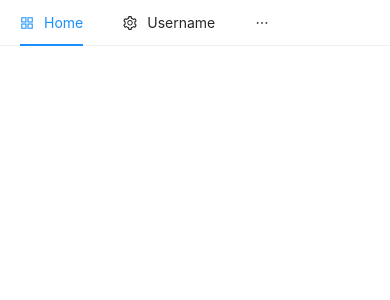
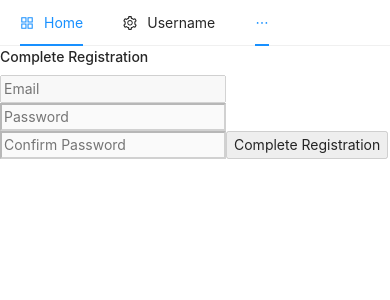
Before and after one commit to nbuikema/ecommerce, a React (Create React App) app in the folder client/: page /register/complete in a window 390 px wide. Shown: the top 300 px of the page. Built offline with nearby package versions, Linux system fonts and the light colour scheme.

Commit message:
implemented toast notifications and firebase auth for registering accounts with email and password

```diff
--- a/client/package.json
+++ b/client/package.json
@@ -7,10 +7,12 @@
     "@testing-library/react": "^9.5.0",
     "@testing-library/user-event": "^7.2.1",
     "antd": "^4.7.0",
+    "firebase": "^7.24.0",
     "react": "^16.14.0",
     "react-dom": "^16.14.0",
     "react-router-dom": "^5.2.0",
-    "react-scripts": "3.4.3"
+    "react-scripts": "3.4.3",
+    "react-toastify": "^6.0.9"
   },
   "scripts": {
     "start": "react-scripts start",
--- a/client/src/App.js
+++ b/client/src/App.js
@@ -1,20 +1,24 @@
 import React from 'react';
 import { Switch, Route } from 'react-router-dom';
+import { ToastContainer } from 'react-toastify';
 
 import Header from './components/nav/Header';
 
 import Home from './pages/core/Home';
 import Login from './pages/auth/Login';
 import Register from './pages/auth/Register';
+import RegisterComplete from './pages/auth/RegisterComplete';
 
 const App = () => {
   return (
     <>
       <Header />
+      <ToastContainer />
       <Switch>
         <Route exact path="/" component={Home} />
         <Route exact path="/login" component={Login} />
         <Route exact path="/register" component={Register} />
+        <Route exact path="/register/complete" component={RegisterComplete} />
       </Switch>
     </>
   );
--- a/client/src/components/nav/Header.js
+++ b/client/src/components/nav/Header.js
@@ -1,5 +1,5 @@
-import React, { useState } from 'react';
-import { Link } from 'react-router-dom';
+import React, { useState, useEffect } from 'react';
+import { Link, useHistory } from 'react-router-dom';
 
 import { Menu } from 'antd';
 import {
@@ -11,7 +11,18 @@ import {
 const { SubMenu, Item } = Menu;
 
 const Header = () => {
-  const [current, setCurrent] = useState('home');
+  const [current, setCurrent] = useState('');
+
+  let {
+    location: { pathname }
+  } = useHistory();
+
+  useEffect(() => {
+    if (pathname === '/register/complete') {
+      return setCurrent('/register');
+    }
+    setCurrent(pathname);
+  }, [pathname]);
 
   const handleClick = (e) => {
     setCurrent(e.key);
@@ -19,18 +30,18 @@ const Header = () => {
 
   return (
     <Menu onClick={handleClick} selectedKeys={[current]} mode="horizontal">
-      <Item key="home" icon={<AppstoreOutlined />}>
+      <Item key="/home" icon={<AppstoreOutlined />}>
         <Link to="/">Home</Link>
       </Item>
       <SubMenu icon={<SettingOutlined />} title="Username">
-        <Item key="setting:1">Option 1</Item>
-        <Item key="setting:2">Option 2</Item>
+        <Item key="/setting:1">Option 1</Item>
+        <Item key="/setting:2">Option 2</Item>
       </SubMenu>
 
-      <Item key="register" icon={<UserAddOutlined />} className="float-right">
+      <Item key="/register" icon={<UserAddOutlined />} className="float-right">
         <Link to="/register">Register</Link>
       </Item>
-      <Item key="login" icon={<UserOutlined />} className="float-right">
+      <Item key="/login" icon={<UserOutlined />} className="float-right">
         <Link to="/login">Login</Link>
       </Item>
     </Menu>
--- /dev/null
+++ b/client/src/firebase.js
@@ -0,0 +1,19 @@
+import firebase from 'firebase/app';
+import 'firebase/auth';
+
+// Your web app's Firebase configuration
+const firebaseConfig = {
+  apiKey: 'AIzaSyCXhjI0znGMmJjNl7iPhpzXvgZGuMoaHyU',
+  authDomain: 'ecommerce-5e278.firebaseapp.com',
+  databaseURL: 'https://ecommerce-5e278.firebaseio.com',
+  projectId: 'ecommerce-5e278',
+  storageBucket: 'ecommerce-5e278.appspot.com',
+  messagingSenderId: '694217887831',
+  appId: '1:694217887831:web:8be62a186b5047f44c9312'
+};
+
+// Initialize Firebase
+firebase.initializeApp(firebaseConfig);
+
+export const auth = firebase.auth();
+export const googleAuthProvider = new firebase.auth.GoogleAuthProvider();
--- a/client/src/index.js
+++ b/client/src/index.js
@@ -8,6 +8,7 @@ import App from './App';
 
 import './index.css';
 import 'antd/dist/antd.css';
+import 'react-toastify/dist/ReactToastify.css';
 
 ReactDOM.render(
   //<React.StrictMode>
--- a/client/src/pages/auth/Register.js
+++ b/client/src/pages/auth/Register.js
@@ -1,9 +1,63 @@
-import React from 'react';
+import React, { useState } from 'react';
+import { toast } from 'react-toastify';
+import { auth } from '../../firebase';
 
 const Register = () => {
+  const [email, setEmail] = useState('');
+
+  const handleSubmit = async (e) => {
+    e.preventDefault();
+
+    const config = {
+      url: process.env.REACT_APP_REGISTER_REDIRECT_URL,
+      handleCodeInApp: true
+    };
+
+    await auth
+      .sendSignInLinkToEmail(email, config)
+      .then(() => {
+        window.localStorage.setItem('emailForRegistration', email);
+
+        setEmail('');
+
+        toast.success(
+          `A confirmation link has been sent to ${email}. Please click the link to complete registration.`,
+          {
+            autoClose: false
+          }
+        );
+      })
+      .catch(() => {
+        toast.error('Oops! There was an issue registering this email.', {
+          autoClose: false
+        });
+      });
+  };
+
+  const registerForm = () => (
+    <form onSubmit={handleSubmit}>
+      <input
+        onChange={(e) => setEmail(e.target.value)}
+        value={email}
+        placeholder="Email"
+        type="email"
+        className="form-control"
+        autoFocus
+      />
+      <button type="submit" className="btn btn-raised" disabled={!email}>
+        Register
+      </button>
+    </form>
+  );
+
   return (
-    <div>
-      <h4>Register</h4>
+    <div className="container p-5">
+      <div className="row">
+        <div className="col-md-6 offset-md-3">
+          <h4>Register</h4>
+          {registerForm()}
+        </div>
+      </div>
     </div>
   );
 };
--- /dev/null
+++ b/client/src/pages/auth/RegisterComplete.js
@@ -0,0 +1,119 @@
+import React, { useState, useEffect } from 'react';
+import { toast } from 'react-toastify';
+import { auth } from '../../firebase';
+
+const Register = ({ history }) => {
+  const [email, setEmail] = useState('');
+  const [password, setPassword] = useState('');
+  const [confirmPassword, setConfirmPassword] = useState('');
+
+  useEffect(() => {
+    if (window.localStorage.getItem('emailForRegistration')) {
+      setEmail(window.localStorage.getItem('emailForRegistration'));
+    }
+  }, []);
+
+  const handleSubmit = async (e) => {
+    e.preventDefault();
+
+    if (!email || !password) {
+      toast.error('Email and Password are required.');
+
+      return;
+    }
+
+    if (password.length < 6) {
+      toast.error('Password must contain at least 6 characters.');
+
+      return;
+    }
+
+    if (password !== confirmPassword) {
+      toast.error('Passwords do not match.');
+
+      setPassword('');
+      setConfirmPassword('');
+
+      return;
+    }
+
+    try {
+      const result = await auth.signInWithEmailLink(
+        email,
+        window.location.href
+      );
+
+      if (result.user.emailVerified) {
+        let user = auth.currentUser;
+
+        await user.updatePassword(password);
+
+        const idTokenResult = await user.getIdTokenResult();
+
+        window.localStorage.removeItem('emailForRegistration');
+        setEmail('');
+        setPassword('');
+        setConfirmPassword('');
+
+        toast.success(`${email} has been successfully registered.`);
+
+        history.push('/');
+      }
+    } catch (error) {
+      toast.error(
+        'Invalid registration link. Please register this email again.'
+      );
+    }
+  };
+
+  const completeRegisterForm = () => (
+    <form onSubmit={handleSubmit}>
+      <input
+        value={email}
+        placeholder="Email"
+        type="email"
+        className="form-control"
+        disabled
+      />
+      <input
+        onChange={(e) => setPassword(e.target.value)}
+        value={password}
+        placeholder="Password"
+        type="password"
+        className="form-control"
+        autoComplete="new-password"
+        disabled={!email}
+        autoFocus
+      />
+      <input
+        onChange={(e) => setConfirmPassword(e.target.value)}
+        value={confirmPassword}
+        placeholder="Confirm Password"
+        type="password"
+        className="form-control"
+        autoComplete="new-password"
+        disabled={!email}
+      />
+      <button
+        type="submit"
+        className="btn btn-raised"
+        disabled={!email || !password || !confirmPassword}
+      >
+        Complete Registration
+      </button>
+    </form>
+  );
+
+  return (
+    <div className="container p-5">
+      <div className="row">
+        <div className="col-md-6 offset-md-3">
+          <h4>Complete Registration</h4>
+          {completeRegisterForm()}
+        </div>
+      </div>
+    </div>
+  );
+};
+
+export default Register;
```
Also changed, not shown: 1 other file (tests, documents, lock files or other folders).
